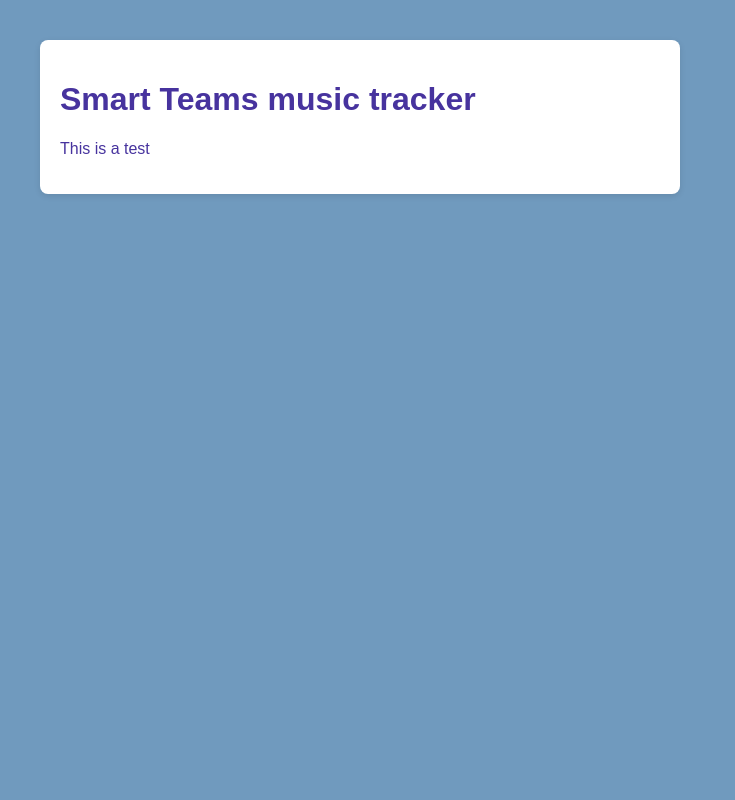
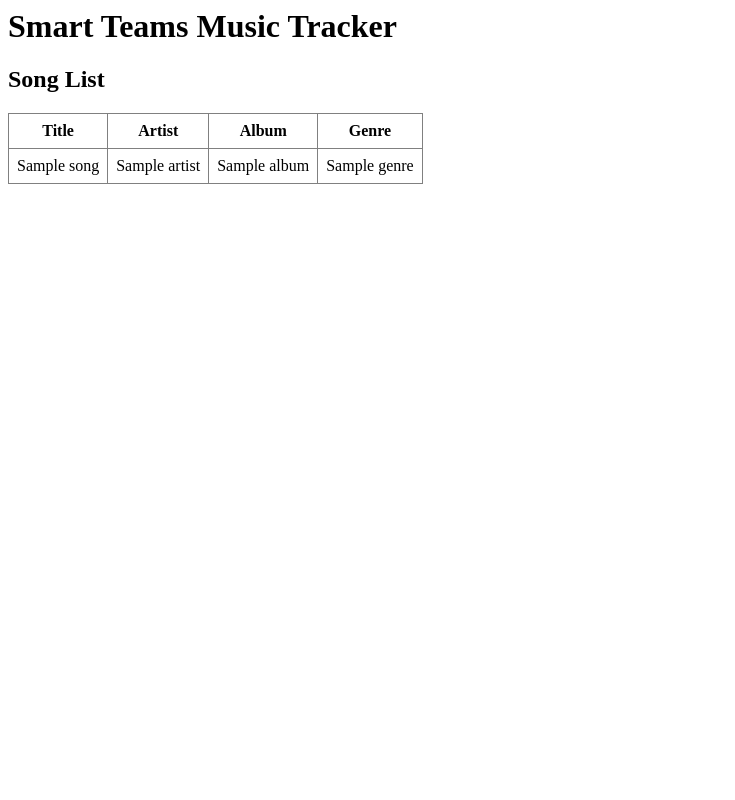
Before and after one commit to finnjaby/MusicTrackerST, a Flask app: template python/templates/web.html in a window 1280 px wide. Shown: the whole page, without its empty margins (0-735 px from the left). Run offline with Flask 3, Linux system fonts and the light colour scheme; the template is opened without the code that fills it: most values are stand-ins (such as "Sample title", 1, 10 or a date in 2020).

Commit message:
webpage displays songs from csv file

```diff
--- a/python/templates/web.html
+++ b/python/templates/web.html
@@ -1,29 +1,28 @@
-<!DOCTYPE html>
-<html lang="en">
-<head>
-    <meta charset="UTF-8">
-    <meta name="viewport" content="width=device-width, initial-scale=1.0">
-    <title>Music Tracker</title>
-    <style>
-        body {
-            font-family: Arial, sans-serif;
-            background-color: #709abe;
-            color: #47339e;
-            margin: 40px;
-        }
-        .container {
-            background: white;
-            border-radius: 8px;
-            padding: 20px;
-            box-shadow: 0 2px 6px rgba(0,0,0,0.1);
-            max-width: 600px;
-        }
-    </style>
-</head>
-<body>
-    <div class="container">
-        <h1>Smart Teams music tracker</h1>
-        <p>This is a test</p>
-    </div>
-</body>
-</html>
+<div class="container">
+    <h1>Smart Teams Music Tracker</h1>
+
+    <h2>Song List</h2>
+
+    {% if songs %}
+    <table border="1" cellpadding="8" style="border-collapse: collapse;">
+        <tr>
+            <th>Title</th>
+            <th>Artist</th>
+            <th>Album</th>
+            <th>Genre</th>
+        </tr>
+
+        {% for song in songs %}
+        <tr>
+            <td>{{ song.title }}</td>
+            <td>{{ song.artist }}</td>
+            <td>{{ song.album }}</td>
+            <td>{{ song.genre }}</td>
+        </tr>
+        {% endfor %}
+    </table>
+
+    {% else %}
+    <p>No songs found. Export a CSV first.</p>
+    {% endif %}
+</div>
```
